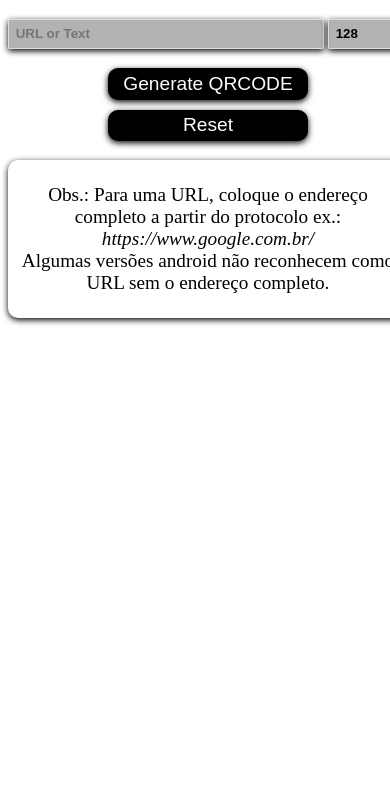
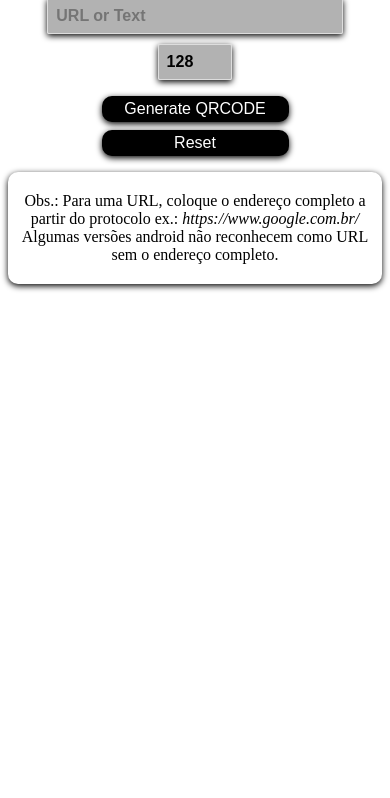
Before and after one commit to orlandofnfilho/qrcode-generator, a plain HTML site: page index.html in a window 390 px wide. Shown: the part 85-883 px from the top of the page. Drawn offline with nearby package versions, Linux system fonts and the light colour scheme.

Commit message:
Update style.css

```diff
--- a/css/style.css
+++ b/css/style.css
@@ -112,3 +112,44 @@ input {
     border-radius: 10px;
 
 }
+
+/*Responsive*/
+@media screen and (max-width: 1024px) {
+    div#mid, h1, #obs, .reset, .generate-qr-code, .qr-size, .qr-url, input, #qrcode a, #qrcode, .qr-code-generator *, .qr-code-generator {
+        max-width: 100%;
+        font-size: 1em;
+    }
+    .qr-size, .qr-url {
+        margin-top: 10px;
+    }
+}
+
+@media screen and (max-width: 768px) {
+    div#mid, h1, #obs, .reset, .generate-qr-code, .qr-size, .qr-url, input, #qrcode a, #qrcode, .qr-code-generator *, .qr-code-generator {
+        max-width: 100%;
+        font-size: 1em;
+    }
+    .qr-size, .qr-url {
+        margin-top: 10px;
+    }
+}
+
+@media screen and (max-width: 480px) {
+    div#mid, h1, #obs, .reset, .generate-qr-code, .qr-size, .qr-url, input, #qrcode a, #qrcode, .qr-code-generator *, .qr-code-generator {
+        max-width: 100%;
+        font-size: 1em;
+    }
+    .qr-size, .qr-url {
+        margin-top: 10px;
+    }
+}
+
+@media screen and (max-width: 320px) {
+    div#mid, h1, #obs, .reset, .generate-qr-code, .qr-size, .qr-url, input, #qrcode a, #qrcode, .qr-code-generator *, .qr-code-generator {
+        max-width: 100%;
+        font-size: 1em;
+    }
+    .qr-size, .qr-url {
+        margin-top: 10px;
+    }
+}
```
